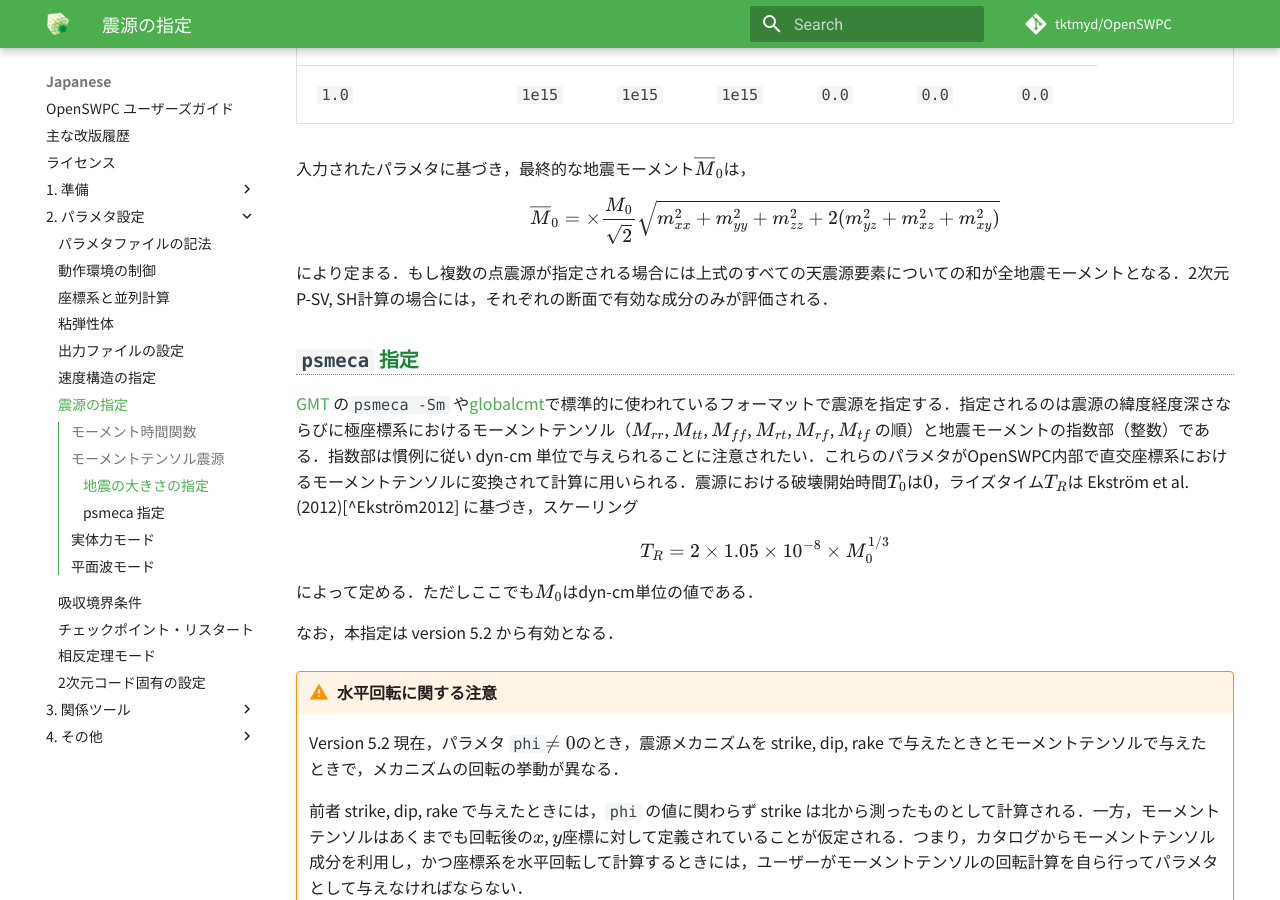
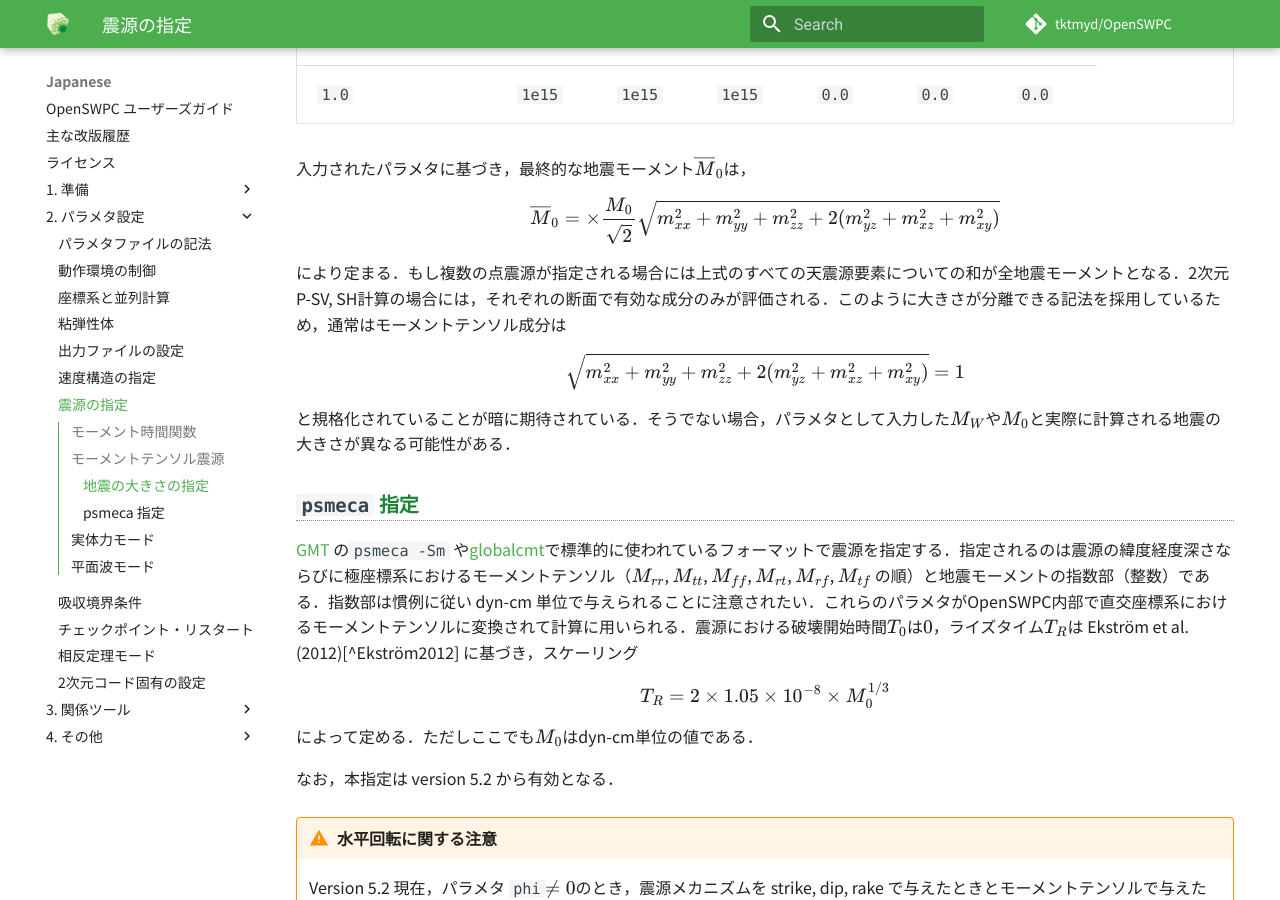
Before and after one commit to OpenSWPC/OpenSWPC, an MkDocs documentation site: the page built from doc/md/Japanese/2._パラメタ設定/0207_source.md, in a window 1280 px wide and 900 px high, scrolled down 3982 px. Built offline with MkDocs 1.6.1 and Material for MkDocs 9.7.7, drawn with Linux system fonts in a browser that asks for light colours; some web fonts are replaced; formulas are drawn with MathJax 3; comment, search, counter and statistics services are not loaded.

```diff
--- a/doc/md/Japanese/2._パラメタ設定/0207_source.md
+++ b/doc/md/Japanese/2._パラメタ設定/0207_source.md
@@ -140,7 +140,13 @@ $$
     \overline{M}_0 =\times \frac{ M_0 }{\sqrt{2}} \sqrt{m_{xx}^2 +m_{yy}^2 +m_{zz}^2 + 2(m_{yz}^2+m_{xz}^2+m_{xy}^2)}
 $$
 
-により定まる．もし複数の点震源が指定される場合には上式のすべての天震源要素についての和が全地震モーメントとなる．2次元P-SV, SH計算の場合には，それぞれの断面で有効な成分のみが評価される．
+により定まる．もし複数の点震源が指定される場合には上式のすべての天震源要素についての和が全地震モーメントとなる．2次元P-SV, SH計算の場合には，それぞれの断面で有効な成分のみが評価される．このように大きさが分離できる記法を採用しているため，通常はモーメントテンソル成分は
+
+$$
+ \sqrt{m_{xx}^2 +m_{yy}^2 +m_{zz}^2 + 2(m_{yz}^2+m_{xz}^2+m_{xy}^2)} = 1
+$$
+
+と規格化されていることが暗に期待されている．そうでない場合，パラメタとして入力した$M_W$や$M_0$と実際に計算される地震の大きさが異なる可能性がある．
 
 ### `psmeca` 指定
 
```
Also changed, not shown: doc/md/English/2._Parameter_Settings/0207_source.md (+5 -1 lines).
